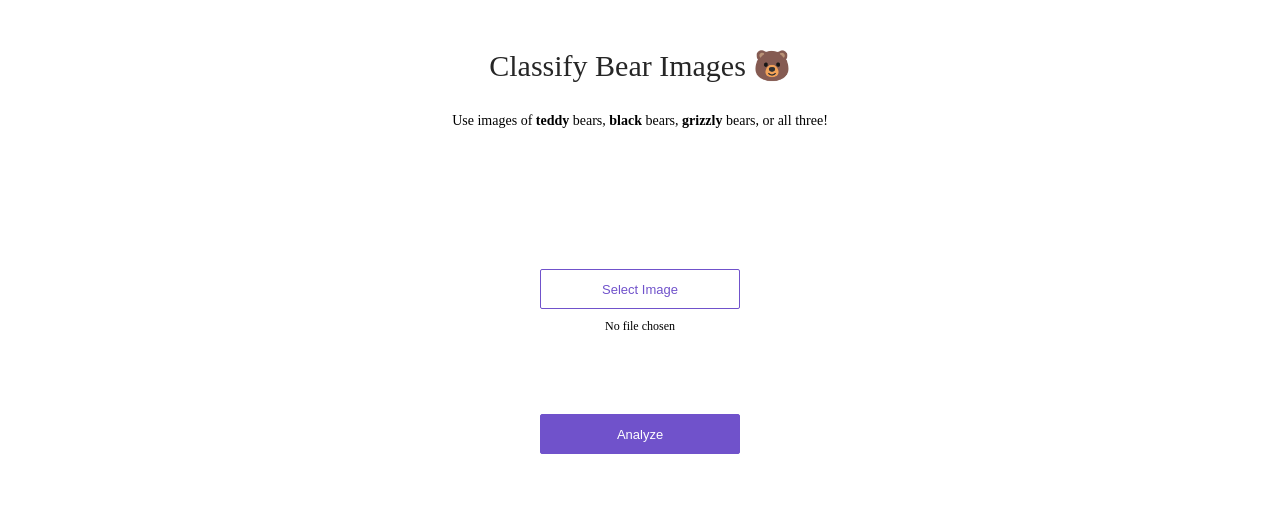
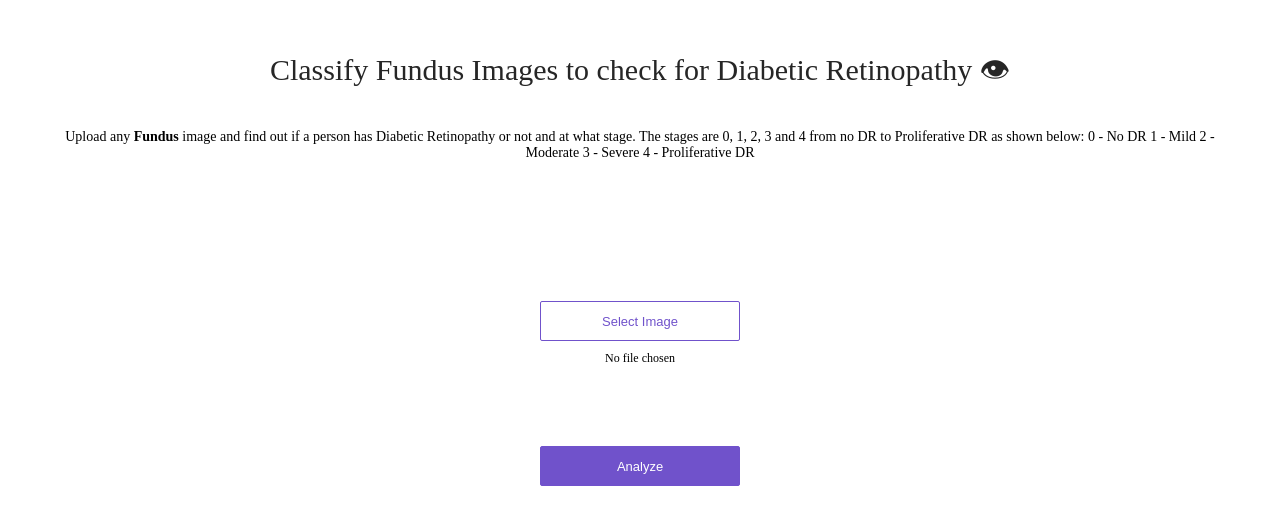
Before and after one commit to shdangwal/blindness, a plain HTML site: page app/view/index.html in a window 1280 px wide. Drawn offline with Linux system fonts and the light colour scheme.

Commit message:
Update index.html

```diff
--- a/app/view/index.html
+++ b/app/view/index.html
@@ -7,10 +7,19 @@
 <body>
 <div>
   <div class='center'>
-    <div class='title'>Classify Bear Images 🐻</div>
+    <div class='title'>Classify Fundus Images to check for Diabetic Retinopathy 👁</div>
     <p>
-      Use images of <strong>teddy</strong> bears, <strong>black</strong> bears, <strong>grizzly</strong> bears, or
-      all three!
+      Upload any <strong>Fundus</strong> image and find out if a person has Diabetic Retinopathy or not and at what stage.
+      The stages are 0, 1, 2, 3 and 4 from no DR to Proliferative DR as shown below:
+      0 - No DR
+
+      1 - Mild
+
+      2 - Moderate
+
+      3 - Severe
+
+      4 - Proliferative DR
     </p>
     <div class='content'>
       <div class='no-display'>
```
